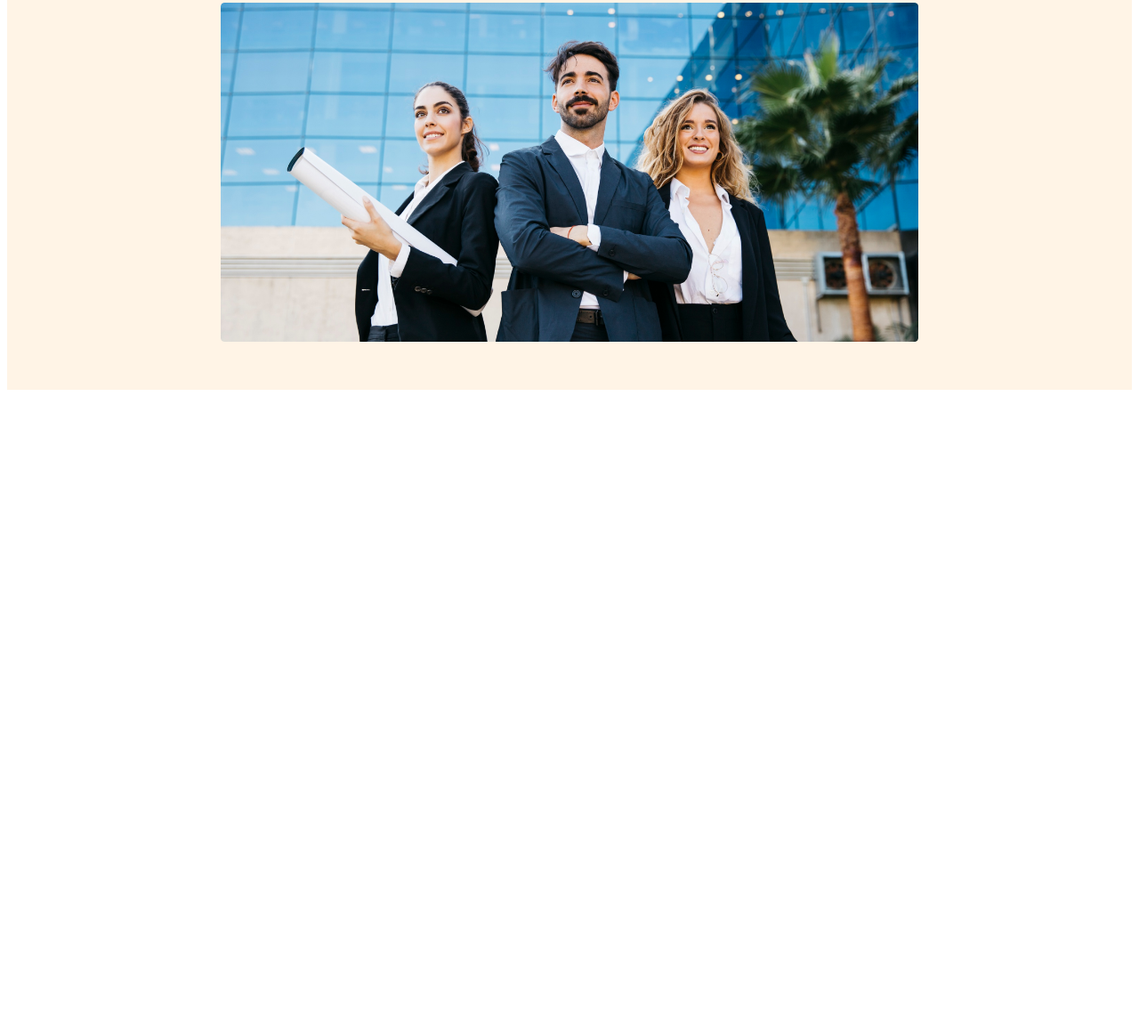
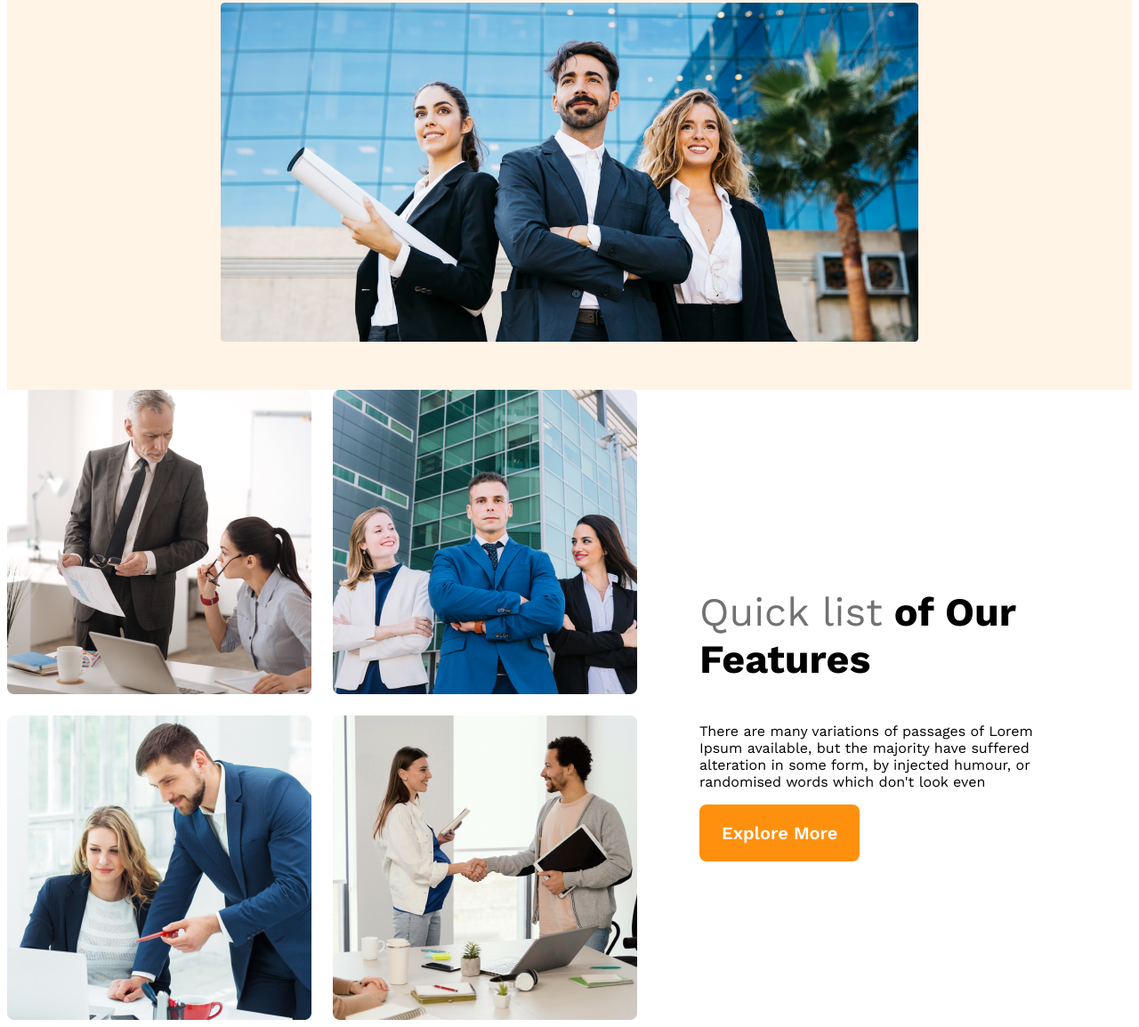
Before and after one commit to shadidniloy1/g3-architect-website, a plain HTML site: page index.html in a window 1280 px wide. Shown: the part 514-1668 px from the top of the page at 89% size. Before the commit the page ends 960 px from the top, so only its background shows below. Drawn offline with nearby package versions, Linux system fonts and the light colour scheme.

Commit message:
quick features added

```diff
--- a/index.html
+++ b/index.html
@@ -29,7 +29,20 @@
         </div>
     </header>
     <main>
-
+        <!-- teams section start -->
+        <section class="teams-container">
+            <div class="teams-img-container">
+                <img src="images/team1.png" alt="">
+                <img src="images/team2.png" alt="">
+                <img src="images/team3.png" alt="">
+                <img src="images/team4.png" alt="">
+            </div>
+            <div class="teams-content">
+                <h3 class="teams-title"><span class="quick">Quick list</span> <span>of Our</span> <span class="text-features">Features</span></h3>
+                <p class="teams-description">There are many variations of passages of Lorem Ipsum available, but the majority have suffered alteration in some form, by injected humour, or randomised words which don't look even</p>
+                <button class="btn-primary">Explore More</button>
+            </div>
+        </section>
     </main>
     <footer>
 
--- a/styles/architect.css
+++ b/styles/architect.css
@@ -90,3 +90,34 @@ nav li a{
         flex-direction: column;
     }
 }
+
+/* main styles */
+main{
+    max-width: 1440px;
+    margin: 0 auto;
+}
+/* teams styles */
+.teams-container{
+    display: flex;
+    align-items: center;
+}
+.teams-img-container{
+    display: grid;
+    grid-template-columns: repeat(2, 1fr);
+    gap: 1.5rem;
+}
+.teams-content{
+    padding-right: 70px ;
+    padding-left: 70px;
+}
+.teams-title{
+    font-size: 2.8rem;
+}
+.teams-title .quick{
+    color: #727272;
+    font-weight: 500;
+}
+.teams-title .text-feature{
+    color: #FF900E;
+    font-weight: 700;
+}
```
